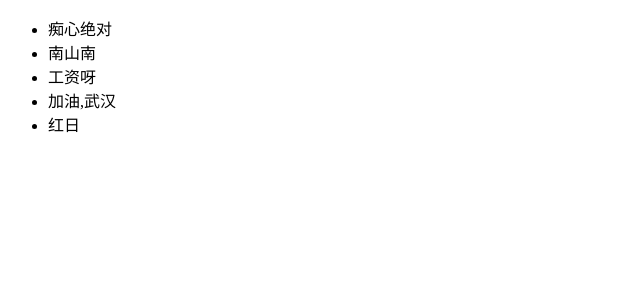
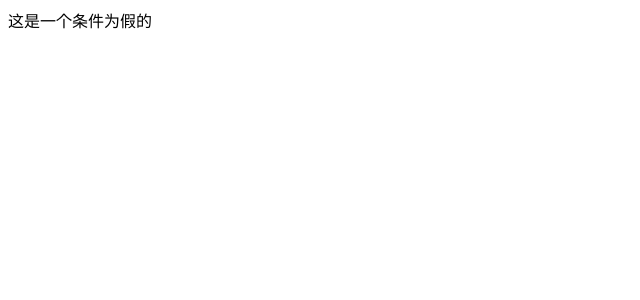
Before and after one commit to xu-jing119/react, a React (Create React App) app: page / in a window 1280 px wide. Shown: the top 300 px of the page, without its empty margins (0-640 px from the left). Built offline with nearby package versions, Linux system fonts and the light colour scheme.

Commit message:
条件渲染

```diff
--- a/src/index.js
+++ b/src/index.js
@@ -19,19 +19,32 @@ import ReactDOM from 'react-dom';
 // ReactDOM.render(H1,document.getElementById('root'))
 
 
-// JSX列表循环渲染
-const songs = [
-    {id:1,name:"痴心绝对"},
-    {id:2,name:"南山南"},
-    {id:3,name:"工资呀"},
-    {id:4,name:"加油,武汉"},
-    {id:5,name:"红日"},
-]
-const list = (
-    <ul>
-    {songs.map(item=>(
-    <li key={item.id}>{item.name}</li>
-    ))}
-</ul>
-)
-ReactDOM.render(list,document.getElementById('root'))
+// // JSX列表循环渲染
+// const songs = [
+//     {id:1,name:"痴心绝对"},
+//     {id:2,name:"南山南"},
+//     {id:3,name:"工资呀"},
+//     {id:4,name:"加油,武汉"},
+//     {id:5,name:"红日"},
+// ]
+// const list = (
+//     <ul>
+//     {songs.map(item=>(
+//     <li key={item.id}>{item.name}</li>
+//     ))}
+// </ul>
+// )
+// ReactDOM.render(list,document.getElementById('root'))
+
+
+// JSX条件渲染
+const isLoading = false
+const fn = function(){
+    if(isLoading){
+        return <span>这是一个条件为真渲染语句</span>
+    }else{
+        return <span>这是一个条件为假的</span>
+    }
+}
+const v1 = <div>{fn()}</div>
+ReactDOM.render(v1,document.getElementById('root'))
```
